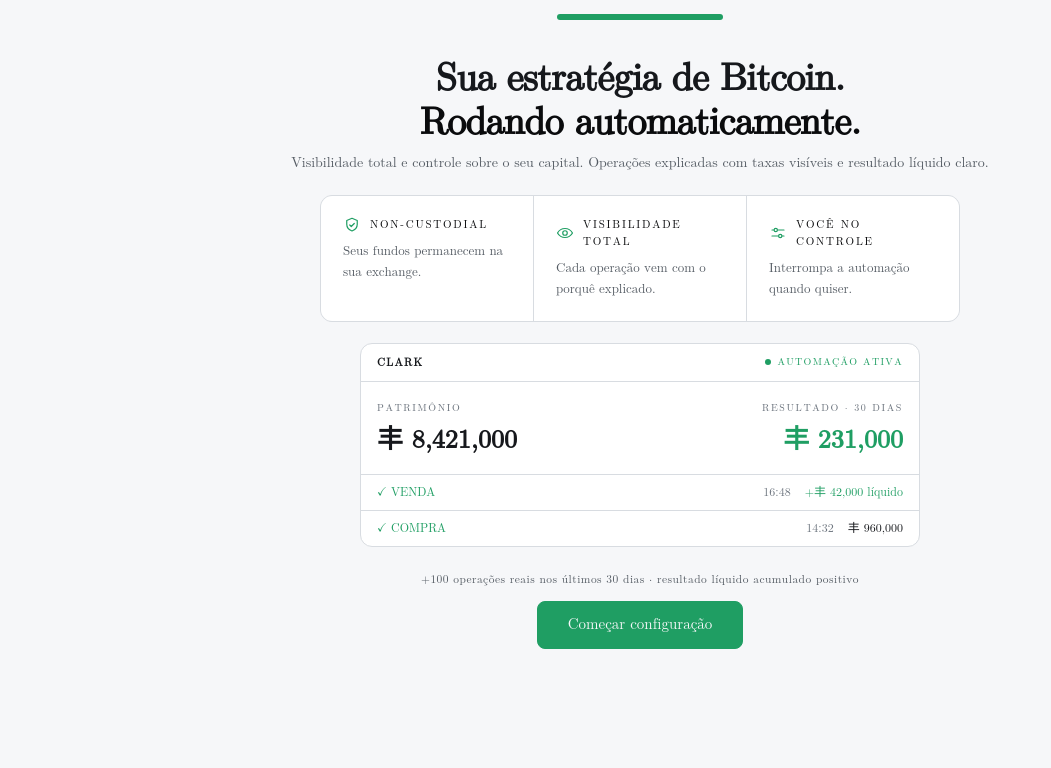
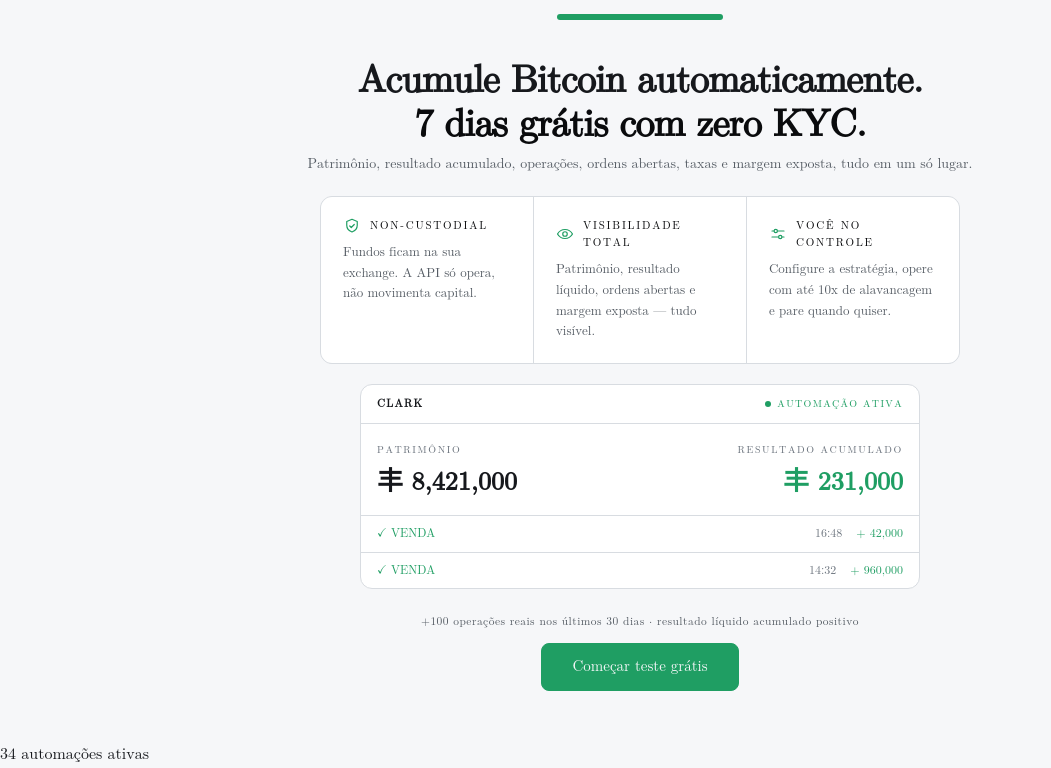
Before and after one commit to Leayxz/clark, a Django app: template source/onboarding/templates/onboarding.html in a window 1280 px wide. Shown: the part 69-837 px from the top of the page, without its empty margins (0-1051 px from the left). Before the commit the page ends 718 px from the top, so only its background shows below. Run offline with Django 3.2, Linux system fonts and the light colour scheme; the template is opened without the code that fills it, so the values that code supplies are empty.

Commit message:
feat(onboarding): revisa copy e layout da tela de onboarding
Revisoes de copy na headline, trust cards, labels do mock do dashboard, CTA, checkbox de responsabilidade e preco. Adiciona favicon e card flutuante de automacoes ativas. Ajusta indentation e formatacao do markup.

```diff
--- a/source/onboarding/templates/onboarding.html
+++ b/source/onboarding/templates/onboarding.html
@@ -8,6 +8,7 @@
 <meta name="description" content="Onboarding do Clark — cinco passos para ativar a automação da sua estratégia de Bitcoin com controle total do capital.">
 <title>Clark — Configurar minha automação</title>
 <link rel="stylesheet" href="{% static 'onboarding.css' %}">
+    <link rel="icon" type="image/png" href="{% static 'favicon.png' %}">
 </head>
 <body>
 
@@ -30,73 +31,69 @@
 <!-- ============== TELA 1 — O QUE É O CLARK ============== -->
 <section class="step active" id="step-1" data-step="1" aria-labelledby="step1-title">
   <div class="step-inner">
-    <h1 id="step1-title">Sua estratégia de Bitcoin.<br><span class="accent">Rodando automaticamente.</span></h1>
+
+    <h1 id="step1-title">Acumule Bitcoin automaticamente.<br><span class="accent">7 dias grátis com zero KYC.</span></h1>
     <p class="lead">
-      Visibilidade total e controle sobre o seu capital. Operações explicadas com taxas visíveis e resultado líquido claro.
+      Patrimônio, resultado acumulado, operações, ordens abertas, taxas e margem exposta, tudo em um só lugar.
     </p>
 
     <div class="trust-row">
       <div class="trust-item">
+
         <div class="trust-head">
-          <svg class="trust-icon" viewBox="0 0 24 24" fill="none" stroke="currentColor" stroke-width="1.6" stroke-linecap="round" stroke-linejoin="round" aria-hidden="true">
-            <path d="M12 3l7 3v5c0 4.5-3 7.5-7 9-4-1.5-7-4.5-7-9V6l7-3z"/>
-            <path d="M9 12l2 2 4-4"/>
-          </svg>
+          <svg class="trust-icon" viewBox="0 0 24 24" fill="none" stroke="currentColor" stroke-width="1.6" stroke-linecap="round" stroke-linejoin="round" aria-hidden="true"> <path d="M12 3l7 3v5c0 4.5-3 7.5-7 9-4-1.5-7-4.5-7-9V6l7-3z"/> <path d="M9 12l2 2 4-4"/> </svg>
           <span class="trust-label">NON-CUSTODIAL</span>
         </div>
-        <span class="trust-desc">Seus fundos permanecem na sua exchange.</span>
+        <span class="trust-desc">Fundos ficam na sua exchange. A API só opera, não movimenta capital.</span>
       </div>
+
       <div class="trust-item">
         <div class="trust-head">
-          <svg class="trust-icon" viewBox="0 0 24 24" fill="none" stroke="currentColor" stroke-width="1.6" stroke-linecap="round" stroke-linejoin="round" aria-hidden="true">
-            <path d="M2 12s3.5-6 10-6 10 6 10 6-3.5 6-10 6-10-6-10-6z"/>
-            <circle cx="12" cy="12" r="3"/>
-          </svg>
+          <svg class="trust-icon" viewBox="0 0 24 24" fill="none" stroke="currentColor" stroke-width="1.6" stroke-linecap="round" stroke-linejoin="round" aria-hidden="true"> <path d="M2 12s3.5-6 10-6 10 6 10 6-3.5 6-10 6-10-6-10-6z"/> <circle cx="12" cy="12" r="3"/> </svg>
           <span class="trust-label">VISIBILIDADE TOTAL</span>
         </div>
-        <span class="trust-desc">Cada operação vem com o porquê explicado.</span>
+        <span class="trust-desc">Patrimônio, resultado líquido, ordens abertas e margem exposta — tudo visível.</span>
       </div>
+
       <div class="trust-item">
         <div class="trust-head">
-          <svg class="trust-icon" viewBox="0 0 24 24" fill="none" stroke="currentColor" stroke-width="1.6" stroke-linecap="round" stroke-linejoin="round" aria-hidden="true">
-            <line x1="4" y1="8" x2="20" y2="8"/>
-            <circle cx="9" cy="8" r="2.2" fill="var(--surface)"/>
-            <line x1="4" y1="16" x2="20" y2="16"/>
-            <circle cx="15" cy="16" r="2.2" fill="var(--surface)"/>
-          </svg>
+          <svg class="trust-icon" viewBox="0 0 24 24" fill="none" stroke="currentColor" stroke-width="1.6" stroke-linecap="round" stroke-linejoin="round" aria-hidden="true"> <line x1="4" y1="8" x2="20" y2="8"/> <circle cx="9" cy="8" r="2.2" fill="var(--surface)"/> <line x1="4" y1="16" x2="20" y2="16"/> <circle cx="15" cy="16" r="2.2" fill="var(--surface)"/> </svg>
           <span class="trust-label">VOCÊ NO CONTROLE</span>
         </div>
-        <span class="trust-desc">Interrompa a automação quando quiser.</span>
+        <span class="trust-desc">Configure a estratégia, opere com até 10x de alavancagem e pare quando quiser.</span>
       </div>
+
     </div>
 
     <!-- Mini mock do dashboard (prova visual) -->
     <div class="mock-mini" aria-hidden="true">
-      <div class="mock-mini-header">
+        <div class="mock-mini-header">
         <span class="mock-mini-logo">CLARK</span>
         <span class="mock-mini-status"><i class="dot"></i> AUTOMAÇÃO ATIVA</span>
-      </div>
-      <div class="mock-mini-main">
+    </div>
+
+    <div class="mock-mini-main">
         <div class="mock-mini-block">
           <span class="mock-mini-label">PATRIMÔNIO</span>
           <span class="mock-mini-big">丰 8,421,000</span>
         </div>
+
         <div class="mock-mini-block right">
-          <span class="mock-mini-label">RESULTADO · 30 DIAS</span>
+          <span class="mock-mini-label">RESULTADO ACUMULADO</span>
           <span class="mock-mini-big up">丰 231,000</span>
         </div>
-      </div>
+    </div>
 
-      <div class="mock-mini-feed">
-        <div class="feed-row"><span class="ok">✓ VENDA</span><span>16:48</span><span class="up">+丰 42,000 líquido</span></div>
-        <div class="feed-row"><span class="ok">✓ COMPRA</span><span>14:32</span><span>丰 960,000</span></div>
+    <div class="mock-mini-feed">
+        <div class="feed-row"><span class="ok">✓ VENDA</span><span>16:48</span><span class="up">+ 42,000</span></div>
+        <div class="feed-row"><span class="ok">✓ VENDA</span><span>14:32</span><span class="up">+ 960,000</span></div>
       </div>
     </div>
 
     <p class="proof">+100 operações reais nos últimos 30 dias · resultado líquido acumulado positivo</p>
 
     <div class="step-cta">
-      <button class="btn btn-solid btn-lg" data-next="2">Começar configuração</button>
+      <button class="btn btn-solid btn-lg" data-next="2">Começar teste grátis</button>
     </div>
   </div>
 </section>
@@ -198,7 +195,7 @@
   <div class="step-inner">
 
     <!-- ÁREA 1: EXPLICAÇÃO -->
-    <p class="kicker">PASSO 4 · REVISAR RISCO</p>
+    <p class="kicker">PASSO 4 · VEJA O QUE VAI RODAR</p>
     <h1 id="step4-title">Veja exatamente o que vai rodar antes de ativar</h1>
 
     <!-- ÁREA 2: FLUXO DE DECISÃO (timeline centralizada) -->
@@ -316,10 +313,10 @@
     <label class="checkbox">
       <input type="checkbox" id="riskAck">
       <span>
-        <strong>Eu entendo os riscos.</strong>
-        Operar Bitcoin envolve risco de perda parcial do capital exposto.
-        Resultados passados não garantem resultados futuros. A automação
-        executa a <em>minha</em> estratégia — não é aconselhamento financeiro.
+        <strong>Eu assumo a responsabilidade.</strong>
+        Ao aceitar, entendo que operar Bitcoin envolve risco de perda do capital exposto.
+        Resultados passados não garantem resultados futuros. O Clark executa a estratégia que você configurou.
+        Não é aconselhamento financeiro.
       </span>
     </label>
 
@@ -350,7 +347,7 @@
         <strong>R$150</strong>
         <span class="price-per">/mês</span>
       </div>
-      <p class="price-via">Via Lightning Network ou Pix</p>
+      <p class="price-via">Mensalidade em Pix</p>
 
       <div class="plan_coupon_row">
         <div class="plan_discount_row">
@@ -388,5 +385,12 @@
 <!-- JS do wizard — separado em source/scripts/onboarding.ts → static/javascript/onboarding.js -->
 <script type="module" src="{% static 'javascript/onboarding.js' %}"></script>
 
+<!-- Card premium fixo — automações ativas -->
+<aside class="premium-float-card" aria-label="Automações ativas">
+  <span class="premium-float-card__dot" aria-hidden="true"></span>
+  <span class="premium-float-card__count">34</span>
+  <span class="premium-float-card__label">automações ativas</span>
+</aside>
+
 </body>
 </html>
```
